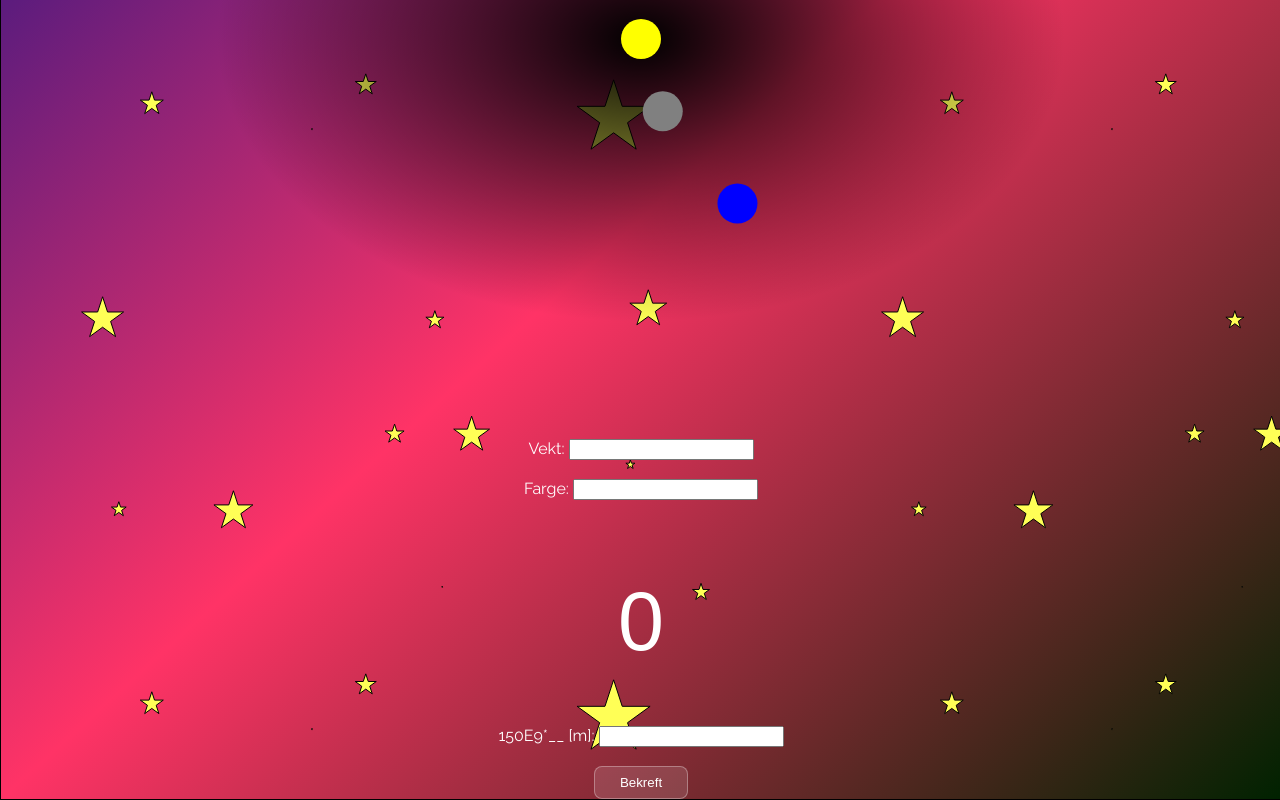
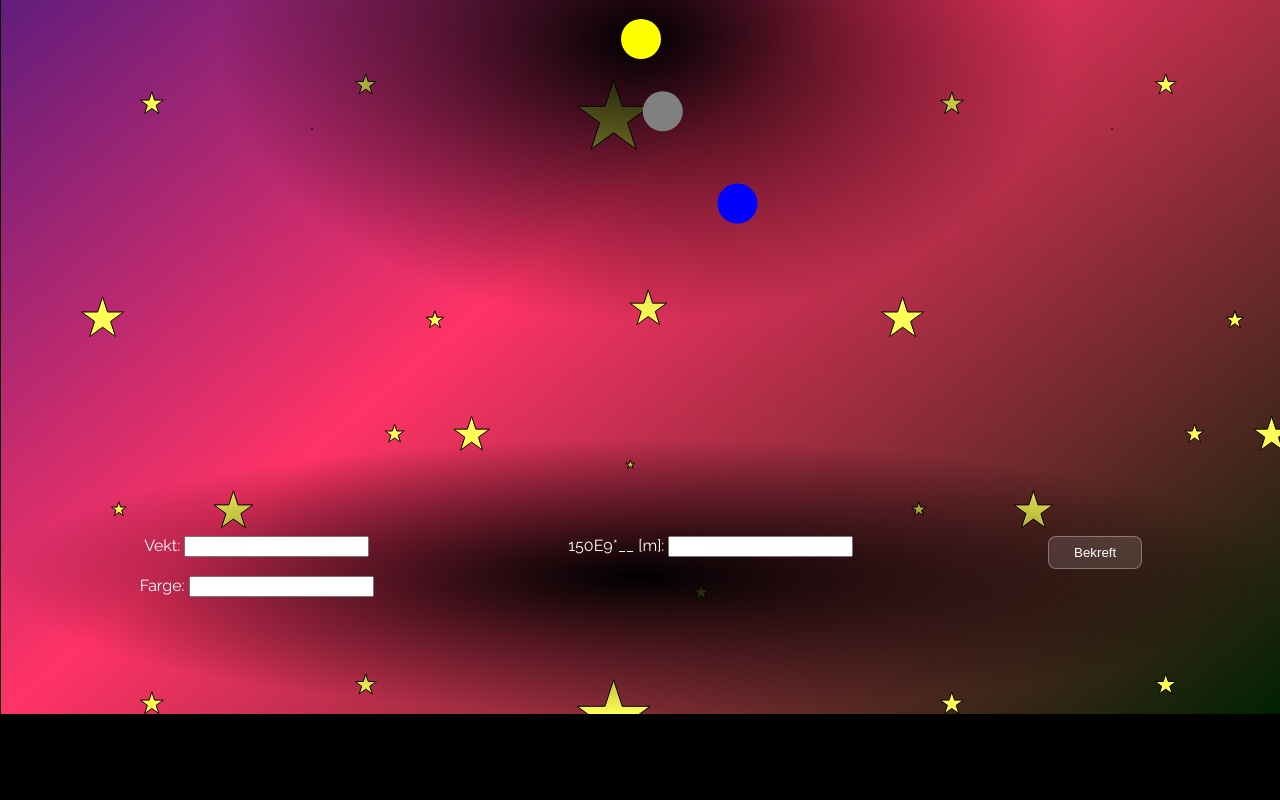
Before and after one commit to martinIsHere/IT2, a SvelteKit app in the folder Svelte/: page /sim in a window 1280 px wide. Shown: the part 477-1277 px from the top of the page. After the commit the page ends 1192 px from the top, so only its background shows below. Built offline with nearby package versions, Linux system fonts and the light colour scheme.

Commit message:
spicy popup design

```diff
--- a/Svelte/src/routes/sim/+page.svelte
+++ b/Svelte/src/routes/sim/+page.svelte
@@ -2,6 +2,17 @@
 <style>
   .centering_container {
     text-align: center;
+    display: flex;
+    justify-content: center;
+    flex-wrap: wrap;
+  }
+  .radialGradientBG {
+    background: radial-gradient(closest-side, #000000FF, #00000000);
+  }
+  .centering_element {
+    text-align: center;
+    display: inline;
+    padding: 10ch;
   }
   .button_confirm {
     padding: 8px 25px;
@@ -205,12 +216,9 @@
     // Get the canvas element
     const canvas = document.getElementById("myCanvas");
     canvas.addEventListener("click", mouse_event_handler);
-    const loggerHeading = document.getElementById("loggerHeading");
     const vektInput = document.getElementById("vekt");
     const fargeInput = document.getElementById("farge");
     const meters_per_screenwidth_input = document.getElementById("meters_per_screenwidth_button");
-    loggerHeading.innerText=
-      MercuryObj.a.y;
 
     // Get the 2D rendering context
     const canvas_context = canvas.getContext("2d");
@@ -322,7 +330,6 @@
       timestamp // int
     ){
       // debug
-      // loggerHeading.innerText=timestamp;
 
       update();
       draw();
@@ -337,17 +344,20 @@
 <canvas id="myCanvas" width="{canvas_width}" height="{canvas_height}" style="margin-right: auto;
     margin-left: auto;
 display: block; background: radial-gradient(#000000FF, #00000000, #00000000)"></canvas>
-<div class="centering_container">
+<div class="centering_container radialGradientBG">
+  <div class="centering_element">
     <label for="vekt" style="font-weight:normal;">Vekt:</label>
       <input type="text" id="vekt" name="vekt"><br><br>
       <label for="farge" style="font-weight:normal;">Farge:</label>
       <input type="text" id="farge" name="farge"><br><br>
-<h1 id="loggerHeading" style="font-family: Arial, Helvetica, sans-serif;">&ltNAN&gt</h1>
+  </div>
+  <div class="centering_element">
     <label for="meters_per_screenwidth" style="font-weight:normal;">150E9*__ [m]:</label>
       <input type="text" id="meters_per_screenwidth_button" name="meters_per_screenwidth"><br><br>
   </div>
-<div class="centering_container">
+  <div class="centering_element">
         <button class="button_confirm" on:click={set_new_view_width}>Bekreft</button><br>
+  </div>
 </div>
 
 
```
Also changed, not shown: Svelte/src/routes/popup_test/+page.svelte (+16 -4 lines). Lines whose indentation alone changed are shown as unchanged.
